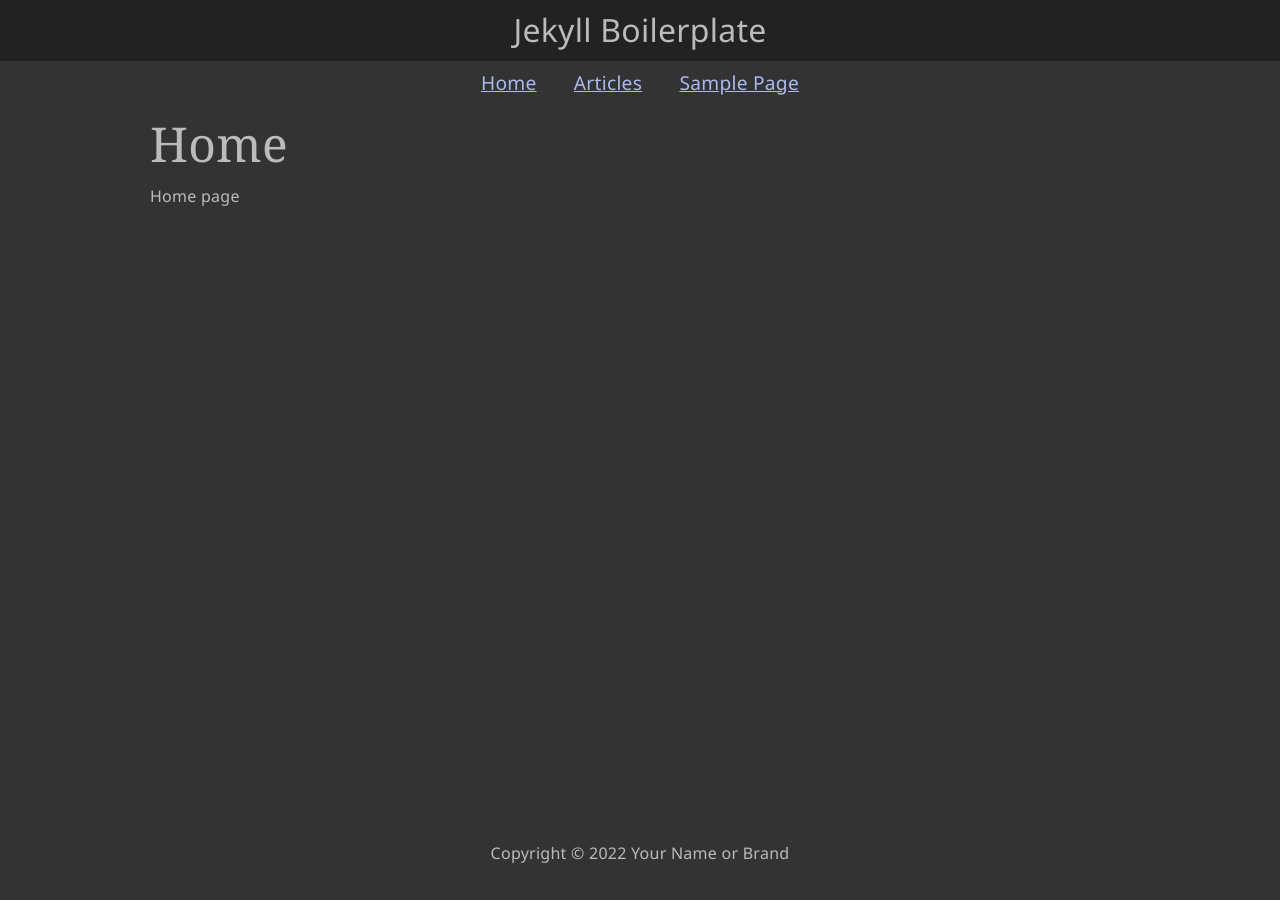
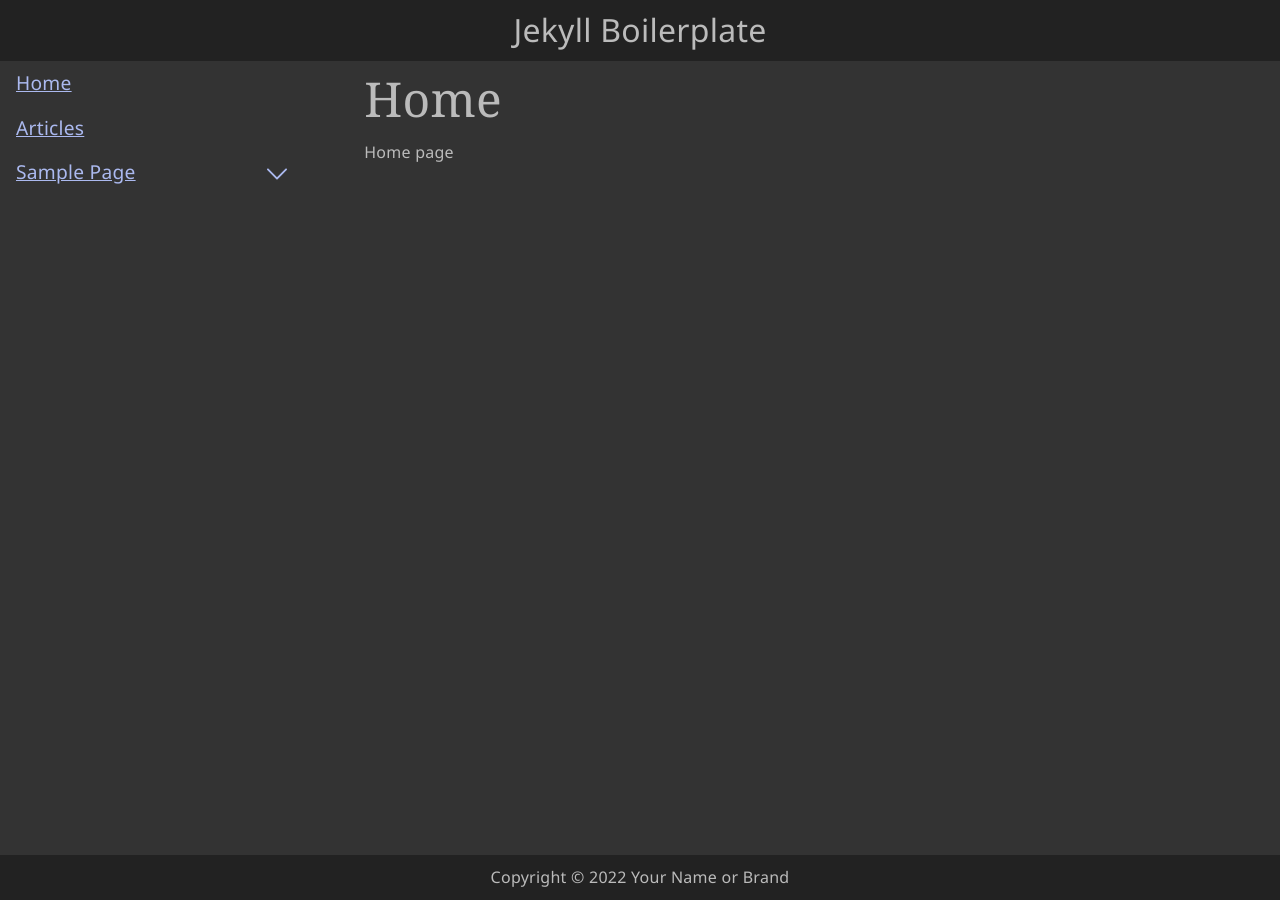
Before and after one commit to Steve-Fenton/jekyll-boilerplate, a Jekyll site: the page built from index.md, in a window 1280 px wide. Built offline with Jekyll 4.4.1, drawn with Linux system fonts in a browser that asks for light colours.

Commit message:
Menu wrangling

```diff
--- a/_includes/footer.html
+++ b/_includes/footer.html
@@ -1,3 +1,3 @@
-<footer class="main-footer">
+<footer>
     <p>Copyright &copy; {{ site.time | date: '%Y' }} Your Name or Brand</p>
   </footer>
--- a/_includes/navigation.html
+++ b/_includes/navigation.html
@@ -2,10 +2,16 @@
     <ul>
     {%- assign main_pages = site.pages | where: 'nav-level', '1' | sort: 'nav-order' -%}
     {% for page in main_pages %}
-      <li>
+      {%- assign sub_pages = site.pages | where: 'nav-level', page.title | sort: 'nav-order' -%}
+      <li{%- if sub_pages.size > 0 %} class="has-children"{% endif %}>
         <a href="{{ page.url}}">{{page.title}}</a>
-        {%- assign sub_pages = site.pages | where: 'nav-level', page.title | sort: 'nav-order' -%}
         {%- if sub_pages.size > 0 %}
+        <div class="sub-nav">
+          <svg width="20" height="20" viewBox="0 0 330 330" tabindex="0">
+          <path id="XMLID_225_" d="M325.607,79.393c-5.857-5.857-15.355-5.858-21.213,0.001l-139.39,139.393L25.607,79.393
+            c-5.857-5.857-15.355-5.858-21.213,0.001c-5.858,5.858-5.858,15.355,0,21.213l150.004,150c2.813,2.813,6.628,4.393,10.606,4.393
+            s7.794-1.581,10.606-4.394l149.996-150C331.465,94.749,331.465,85.251,325.607,79.393z"/>
+          </svg>
         <ul>
           {%- for child in sub_pages %}
           <li>
@@ -13,8 +19,11 @@
           </li>
           {%- endfor %}
         </ul>
+        </div>
         {%- endif %}
       </li>
     {%- endfor %}
     </ul>
+    <div class="search-box">
+    </div>
   </nav>
--- a/_includes/search.html
+++ /dev/null
@@ -1,2 +0,0 @@
-<div class="search-box">
-  </div>
--- a/_layouts/default.html
+++ b/_layouts/default.html
@@ -3,9 +3,10 @@
 {% include head.html %}
 <body>
   {% include header.html %}
+  <div class="content-group">
   {% include navigation.html %}
-  {% include search.html %}
   {{ content }}
+  </div>
   {% include footer.html %}
   {% include javascripts.html %}
 </body>
--- a/assets/css/main.css
+++ b/assets/css/main.css
@@ -45,6 +45,10 @@ a:focus {
   color: var(--aft);
 }
 
+:focus {
+    outline: 4px dashed var(--link);
+}
+
 /* General */
 
 h1, h2, h3, h4, h5, h6 {
@@ -77,52 +81,77 @@ body > header {
     padding: 1rem;
 }
 
+/* Footer */
+
+body > footer {
+    text-align: center;
+    padding: 0.5rem 0;
+    position: absolute;
+    bottom: 0;
+    width: 100%;
+    background-color: var(--aft2);
+}
+
+
+/* Content Group */
+
+.content-group {
+    display: grid;
+    grid-template-columns: 300px auto;
+    gap: 1rem;
+}
+
 /* Navigation */
 
-body > nav {
+.content-group > nav {
     font-size: 1.2rem;
-    text-align: center;
 }
 
-body > nav ul li {
-    display: inline-block;
+.content-group > nav ul li {
     list-style: none;
 }
 
-body > nav ul > li a {
+.content-group > nav ul > li a {
     display: block;
     padding: 0.5rem 1rem;
 }
 
-body > nav ul > li > ul {
-    position: absolute;
-    display: none;
+.content-group > nav ul > li.has-children a {
+    display: inline-block;
+    width: calc(100% - 80px);
+    padding: 0.5rem 1rem;
 }
 
-body > nav ul > li:hover,
-body > nav ul > li:focus {
+.content-group > nav ul > li:focus {
     background: #000;
 }
 
-body > nav ul > li:hover > ul,
-body > nav ul > li:focus > ul {
+.content-group > nav .sub-nav {
+    fill: var(--link);
+    display: inline-block;
+}
+
+.content-group > nav .sub-nav svg {
+    padding: 10px;
+    vertical-align: middle;
+}
+
+.content-group > nav .sub-nav > ul {
+    display: none;
+    width: 0;
+}
+
+.content-group > nav .sub-nav:focus-within > ul {
     display: block;
+    width: 300px;
 }
 
 /* Content */
 
-body > main {
+.content-group > main {
     max-width: 980px;
     width: 90%;
     margin: 0 auto;
-}
-
-body > footer {
-    text-align: center;
-    margin: 2rem 0;
-    position: absolute;
-    bottom: 0;
-    width: 100%;
 }
 
 /* Jekyll Post List */
@@ -131,7 +160,6 @@ body > footer {
     display: grid;
     grid-template-columns: repeat(auto-fit,minmax(12rem,20rem));
     gap: 1rem;
-    justify-content: center;
 }
 
 .post-list li {
@@ -141,7 +169,7 @@ body > footer {
 }
 
 .pager {
-    text-align: center;
+    margin-top: 2rem;
 }
 
 .pager li {
```
Also changed, not shown: assets/svg/down.svg (added).
